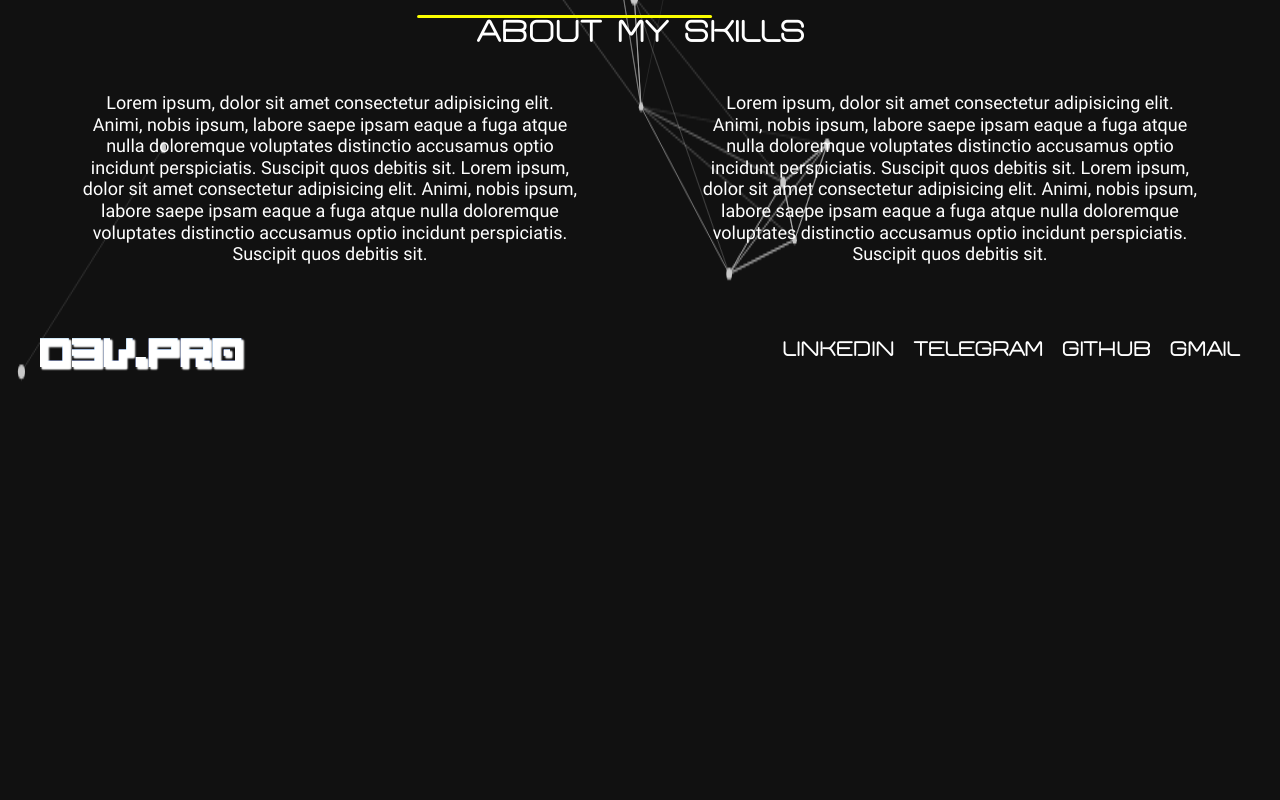
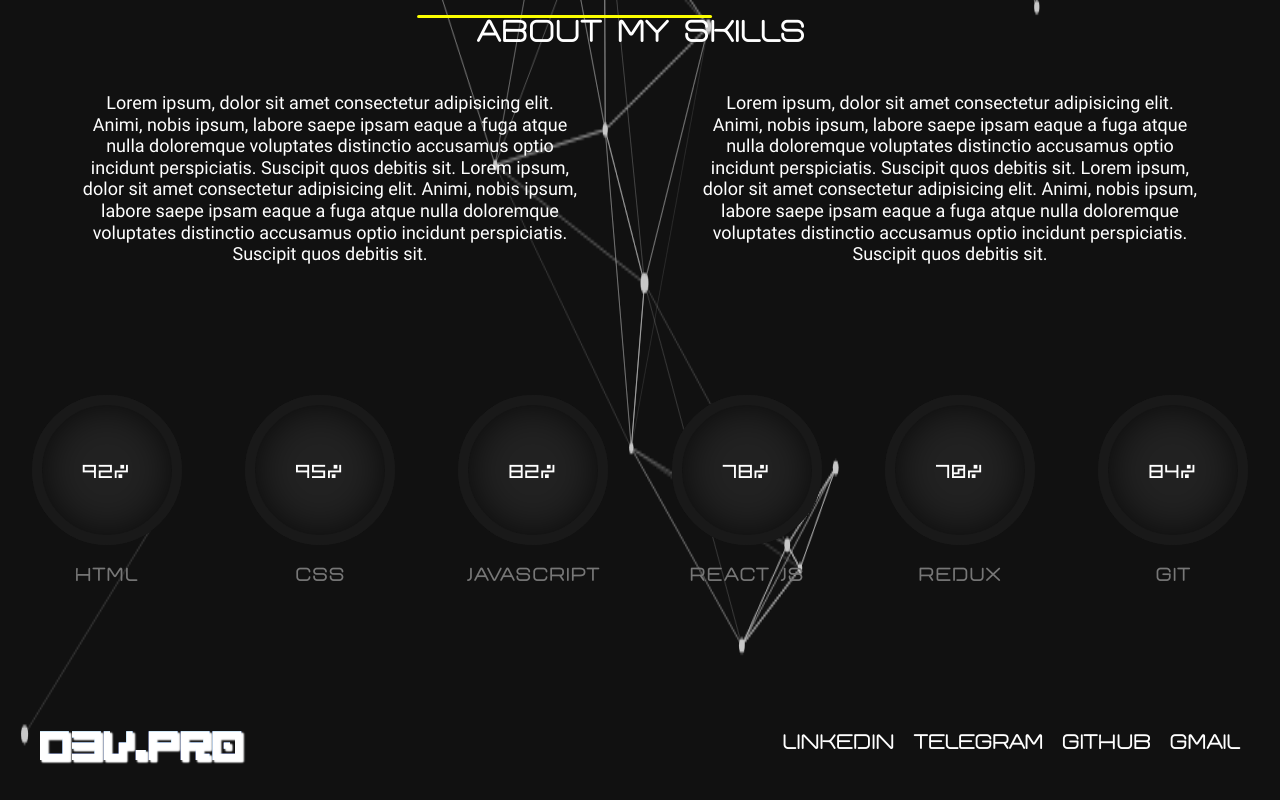
Before and after one commit to andrsweb/d3v-pro, a React (Vite) app: page / in a window 1280 px wide. Shown: the part 1208-2008 px from the top of the page. Before the commit the page ends 1615 px from the top, so only its background shows below. Built offline with nearby package versions, Linux system fonts and the light colour scheme.

Commit message:
add skills component

```diff
--- a/src/components/Main-page/Home/Home.jsx
+++ b/src/components/Main-page/Home/Home.jsx
@@ -2,6 +2,7 @@ import styles from './Home.module.css'
 import Hero from './Hero/Hero'
 import Slider from './Slider/Slider'
 import Info from './Info/Info'
+import Skills from './Skills/Skills'
 
 const Home = () => {
 	return (
@@ -9,6 +10,7 @@ const Home = () => {
 			<Hero />
 			<Slider />
 			<Info />
+			<Skills />
 		</>
 	)
 }
--- /dev/null
+++ b/src/components/Main-page/Home/Skills/Card.jsx
@@ -0,0 +1,22 @@
+import styles from './Skills.module.css'
+
+const Card = ({num,text}) => {
+	return (
+		<div className={styles.card}>
+			<div className={styles.box}>
+				<div className={styles.percent}>
+					<svg>
+						<circle className={styles.firstCircle} cx="70" cy="70" r="70"></circle>
+						<circle className={styles.secondCircle} cx="70" cy="70" r="70"></circle>
+					</svg>
+					<div className={styles.num}>
+						<span className={styles.spanNum}>{num}<span className={styles.spanPercent}>%</span></span>
+					</div>
+				</div>
+				<h3 className={styles.text}>{text}</h3>
+			</div>
+		</div>
+	)
+}
+
+export default Card
--- /dev/null
+++ b/src/components/Main-page/Home/Skills/Skills.jsx
@@ -0,0 +1,21 @@
+import styles from './Skills.module.css'
+import Card from './Card'
+
+const Skills = () => {
+	return (
+		<section className={styles.skills}>
+			<div className="container">
+				<div className={styles.skillsWrapper}>
+					<Card num='92' text='Html'/>
+					<Card num='95' text='Css'/>
+					<Card num='82' text='JavaScript'/>
+					<Card num='78' text='React JS'/>
+					<Card num='70' text='Redux'/>
+					<Card num='84' text='Git'/>
+				</div>
+			</div>
+		</section>
+	)
+}
+
+export default Skills
--- /dev/null
+++ b/src/components/Main-page/Home/Skills/Skills.module.css
@@ -0,0 +1,118 @@
+.skills {
+	padding: 100px 0;
+}
+
+.skillsWrapper {
+	display: flex;
+	flex-wrap: wrap;
+	margin: 0 -20px;
+}
+
+.card {
+	position: relative;
+	width: calc(100% / 6);
+	padding: 0 20px;
+	display: flex;
+	justify-content: center;
+	align-items: center;
+	text-align: center;
+	overflow: hidden;
+	transition: 0.5s;
+}
+
+.card:hover {
+	transform: translateY(-10px);
+}
+
+.card:hover .secondCircle {
+	stroke: var(--yellow);
+}
+
+.card:hover .num {
+	scale: 1.5;
+}
+
+.percent {
+	position: relative;
+	width: 150px;
+	height: 150px;
+	border-radius: 50%;
+	box-shadow: inset 0 0 50px #000;
+	background: #222;
+	z-index: 1000;
+}
+
+.num {
+	font-family: var(--ff-title);
+	position: absolute;
+	top: 0;
+	left: 0;
+	width: 100%;
+	height: 100%;
+	display: flex;
+	justify-content: center;
+	align-items: center;
+	border-radius: 50%;
+	transition: scale ease 0.3s;
+	font-size: 30px;
+}
+
+.spanNum {
+	color: var(--white);
+}
+
+.percent .num h3 {
+	color: #777;
+	font-weight: 700;
+	font-size: 40px;
+	transition: 0.5s;
+}
+
+.card:hover .percent .num h3 {
+	color: #fff;
+	font-size: 60px;
+}
+
+.percent .num h3 span {
+	color: #777;
+	font-size: 24px;
+	transition: 0.5s;
+}
+
+.card:hover .percent .num h2 span {
+	color: #fff;
+}
+
+.text {
+	position: relative;
+	color: #777;
+	margin-top: 20px;
+	font-weight: 700;
+	font-size: 18px;
+	letter-spacing: 1px;
+	text-transform: uppercase;
+	transition: 0.5s;
+}
+
+.card:hover .text {
+	color: #fff;
+}
+
+svg {
+	position: relative;
+	width: 150px;
+	height: 150px;
+	z-index: 1000;
+
+}
+
+svg circle {
+	width: 100%;
+	height: 100%;
+	fill: none;
+	stroke: #191919;
+	stroke-width: 10;
+	stroke-linecap: round;
+	transform: translate(5px, 5px);
+	transition: stroke ease 0.3s;
+}
```
